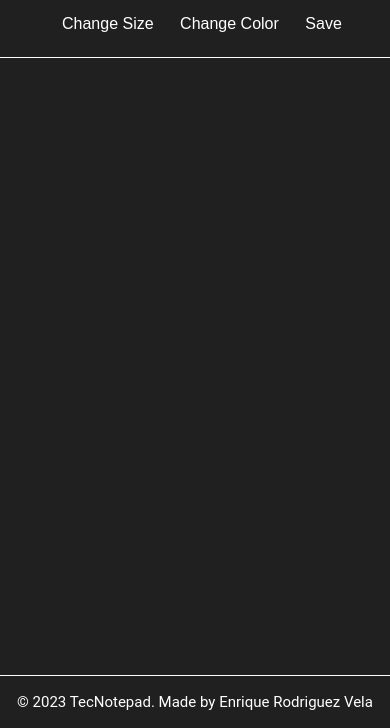
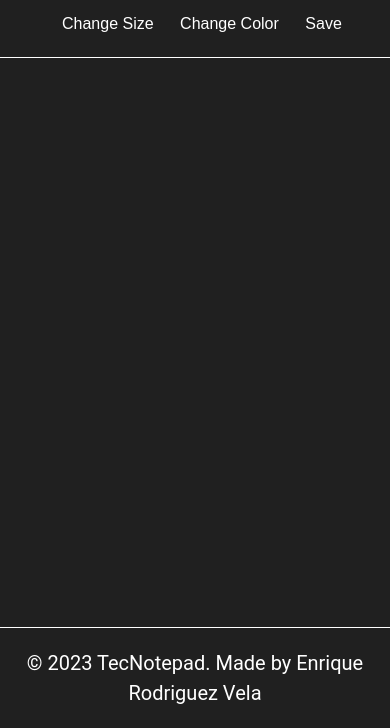
Before and after one commit to kikerodrivela/TecNotepad, a plain HTML site: page index.html in a window 390 px wide. Shown: the part 116-844 px from the top of the page. Drawn offline with Linux system fonts and the light colour scheme.

Commit message:
minor footer fix

```diff
--- a/style.css
+++ b/style.css
@@ -120,15 +120,4 @@ button:hover {
   button {
     max-width: 100%;
   }
-
-  .footer {
-    position: absolute;
-    width: 100%;
-    background-color: #202020;
-    color: white;
-    text-align: center;
-    font-size: 15px;
-    border-top: 1px solid #fff;
-  }
-
 }
```
